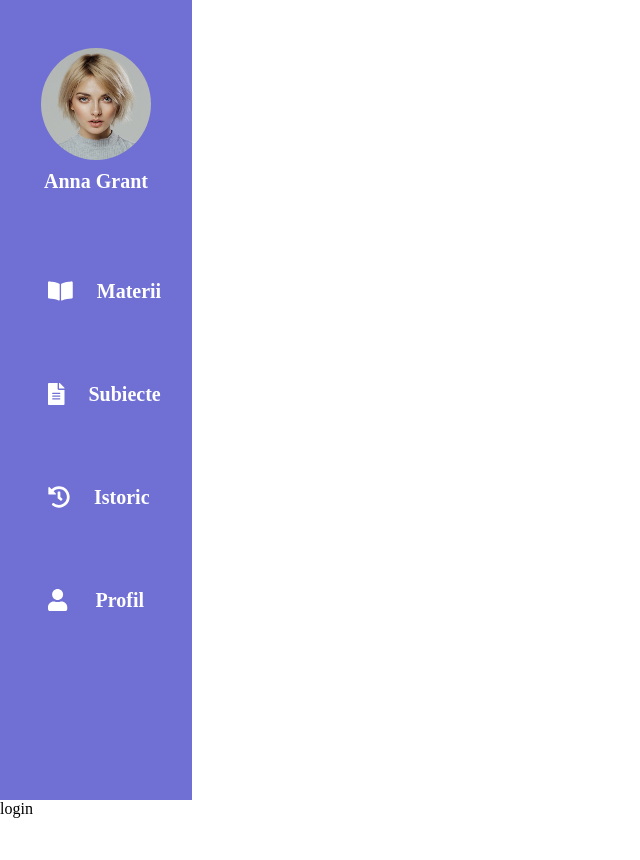
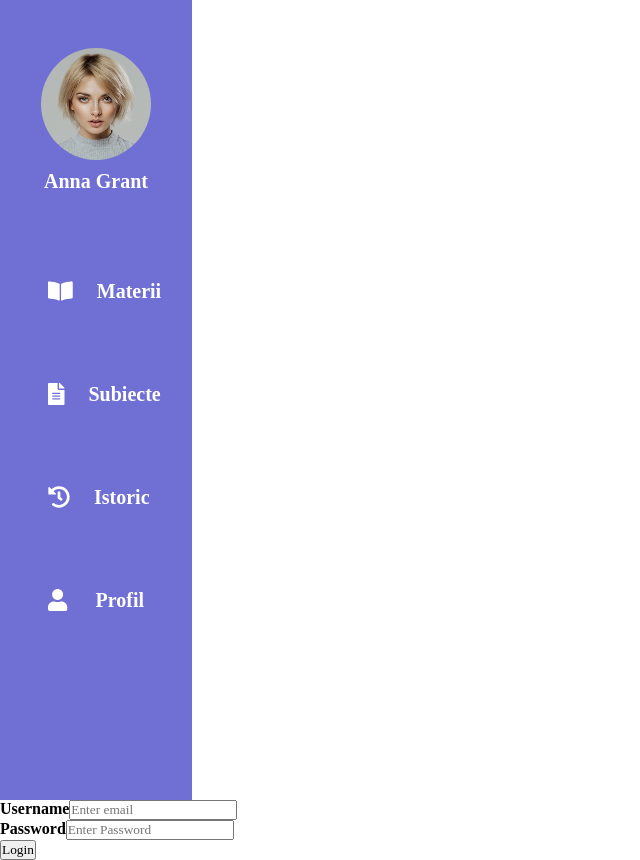
Before and after one commit to Gabjea/10bac, a React (Create React App) app in the folder 10bac/: page /autentificare in a window 1280 px wide. Shown: the whole page, without its empty margins (0-640 px from the left). Before the commit the page ends 818 px from the top, so only its background shows below. Built offline with nearby package versions, Linux system fonts and the light colour scheme.

Commit message:
login ready

```diff
--- a/10bac/package.json
+++ b/10bac/package.json
@@ -10,6 +10,7 @@
     "@testing-library/jest-dom": "^5.15.1",
     "@testing-library/react": "^11.2.7",
     "@testing-library/user-event": "^12.8.3",
+    "axios": "^0.24.0",
     "react": "^17.0.2",
     "react-dom": "^17.0.2",
     "react-router": "^6.0.2",
--- a/10bac/src/routes/Login/Login.jsx
+++ b/10bac/src/routes/Login/Login.jsx
@@ -1,9 +1,62 @@
-import React from 'react'
+import React from "react";
+import "./Login.css";
+import axios from "axios";
+import { isLoggedIn, setCookie } from "../../utils";
+const url = "http://79.113.201.115:5000/api/v1/user/login";
 
 export default function Login() {
-    return (
-        <div>
-            login
-        </div>
-    )
+	const emailRef = React.createRef();
+	const passwordRef = React.createRef();
+
+    React.useEffect(() => {
+        if (isLoggedIn()) {
+            window.location.assign('/');
+        }
+    }, []);
+
+	const handleFormSubmit = async event => {
+		event.preventDefault();
+		const { value: email } = emailRef.current;
+		const { value: password } = passwordRef.current;
+        console.log(email, password);
+		axios.post(url, {
+            email, password
+        }).then(res => {
+            setCookie('jwt', res.data.token);
+            window.location.assign('/');
+        }, err => {
+            console.error(err);
+            alert('eroare!!!');
+        })
+	};
+
+	return (
+		<div>
+			<form onSubmit={handleFormSubmit}>
+				<label for="uname">
+					<b>Username</b>
+				</label>
+				<input
+					ref={emailRef}
+					type="email"
+					placeholder="Enter email"
+					name="email"
+					required
+				/>
+				<br />
+				<label for="psw">
+					<b>Password</b>
+				</label>
+				<input
+					ref={passwordRef}
+					type="password"
+					placeholder="Enter Password"
+					name="psw"
+					required
+				/>
+				<br />
+				<button type="submit">Login</button>
+			</form>
+		</div>
+	);
 }
--- /dev/null
+++ b/10bac/src/utils.js
@@ -0,0 +1,42 @@
+import axios from "axios";
+
+export function setCookie(cname, cvalue, exsecs = 1e10) {
+    const date = new Date();
+    //if (exsecs === null) exsecs = 99999999999999;
+    date.setTime(date.getTime() + (exsecs * 1e3));
+    let expires = "expires=" + date.toGMTString();
+    document.cookie = cname + "=" + cvalue + ";" + expires + ";path=/";
+}
+
+export function getCookie(cname) {
+    let name = cname + "=";
+    let decodedCookie = decodeURIComponent(document.cookie);
+    let ca = decodedCookie.split(';');
+    for (let i = 0; i < ca.length; i++) {
+        let c = ca[i];
+        while (c.charAt(0) === ' ') {
+            c = c.substring(1);
+        }
+        if (c.indexOf(name) === 0) {
+            return c.substring(name.length, c.length);
+        }
+    }
+    return null;
+}
+
+export function isLoggedIn() {
+    return getCookie('jwt') != null;
+}
+
+export async function getUserDataFromJwtReq() {
+    const authURL = 'http://79.118.160.229:1337/api/v1/user/account';
+    const res = await axios.get(authURL, {
+        headers: {
+            Authorization: getCookie('jwt')
+        }
+    });
+    if (res.data.username == null) {
+        return null;
+    }
+    return res.data;
+}
```
Also changed, not shown: 1 other file (tests, documents, lock files or other folders).
